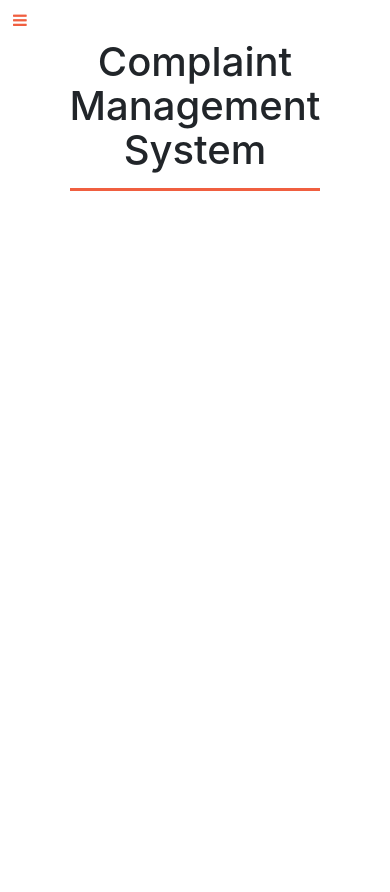
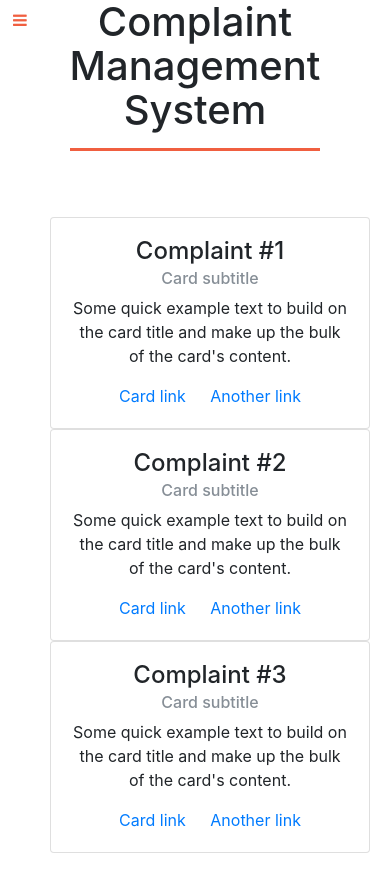
Before and after one commit to shahajishinde/wtl-project, a plain HTML site: page index.html in a window 390 px wide. Before the commit the page ends 844 px from the top, so only its background shows below. Drawn offline with nearby package versions, Linux system fonts and the light colour scheme.

Commit message:
Minor responsiveness changes

```diff
--- a/css/style.css
+++ b/css/style.css
@@ -58,7 +58,7 @@ body{
 .sidebar li{
   text-indent: 20px;
   line-height: 40px;
-  border-bottom: 1px solid #f05f40;
+/*  border-bottom: 1px solid #f05f40;*/
 }
 
 .sidebar li a{
@@ -76,9 +76,10 @@ body{
 .sidebar-nav li a:active, .sidebar-nav li a:focus {
   text-decoration: none;
   color: #fff;
+  background-color:  #102843;
 }
 
-/*top nav bar styles*/
+/*toggle-btn styles*/
 .toggle-btn{
   border-radius: 0 !important;
   padding: 8px 13px;
@@ -86,6 +87,7 @@ body{
   font-weight: 700;
   letter-spacing: 1px;
   text-transform: uppercase;
+  position: fixed;
   background: #fff;
 }
 
@@ -93,6 +95,12 @@ body{
   outline: 0 none;
 }
 
+/*complaint cards style*/
+
+.compCards{
+  padding: 50px;
+  position: relative;
+}
 #headline{
   text-align: center;
 }
--- a/index.html
+++ b/index.html
@@ -28,6 +28,35 @@
         </button>
         <h1 id="headline">Complaint Management System</h1>
         <hr id="hrsty">
+              <center><div class="compCards">
+                <div class="card" style="width: 20rem;">
+                  <div class="card-body">
+                    <h4 class="card-title">Complaint #1</h4>
+                    <h6 class="card-subtitle mb-2 text-muted">Card subtitle</h6>
+                    <p class="card-text">Some quick example text to build on the card title and make up the bulk of the card's content.</p>
+                    <a href="#" class="card-link">Card link</a>
+                    <a href="#" class="card-link">Another link</a>
+                  </div>
+                </div>
+                <div class="card" style="width: 20rem;">
+                  <div class="card-body">
+                    <h4 class="card-title">Complaint #2</h4>
+                    <h6 class="card-subtitle mb-2 text-muted">Card subtitle</h6>
+                    <p class="card-text">Some quick example text to build on the card title and make up the bulk of the card's content.</p>
+                    <a href="#" class="card-link">Card link</a>
+                    <a href="#" class="card-link">Another link</a>
+                  </div>
+                </div>
+                <div class="card" style="width: 20rem;">
+                  <div class="card-body">
+                    <h4 class="card-title">Complaint #3</h4>
+                    <h6 class="card-subtitle mb-2 text-muted">Card subtitle</h6>
+                    <p class="card-text">Some quick example text to build on the card title and make up the bulk of the card's content.</p>
+                    <a href="#" class="card-link">Card link</a>
+                    <a href="#" class="card-link">Another link</a>
+                  </div>
+                </div>
+              </div></center>
       </div>
       <!--main-content-wrapper-->
     </div>
```
